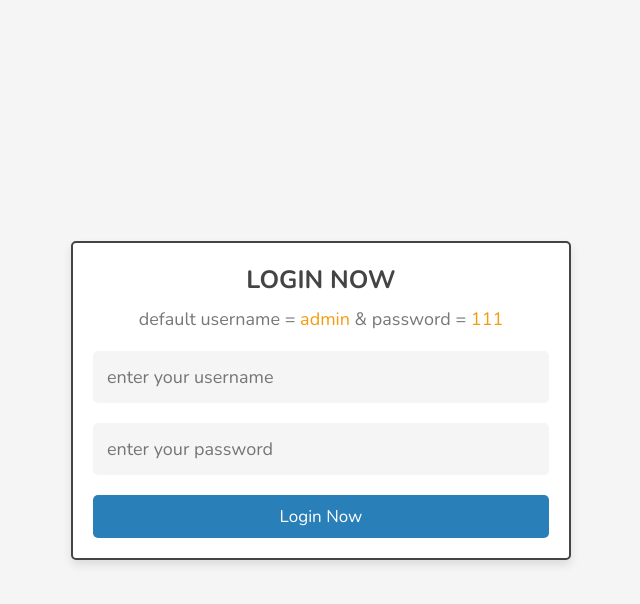
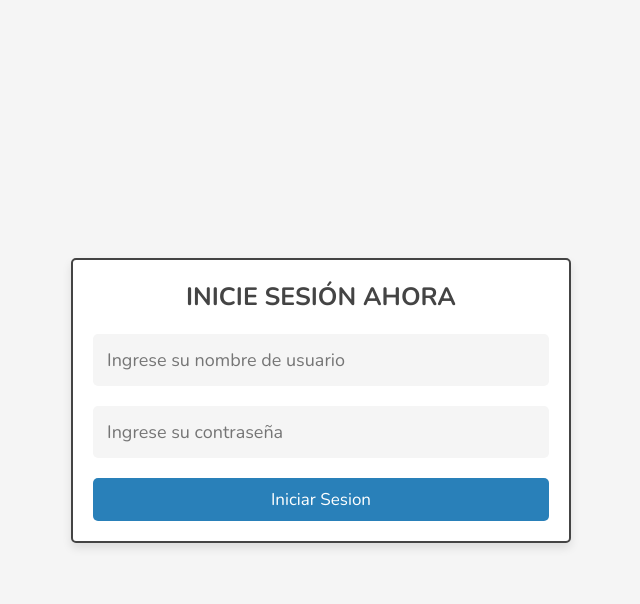
Before and after one commit to zammy-d/HappeFeet, a PHP site: page /admin/admin_login.php in a window 1280 px wide. Shown: the top 604 px of the page, without its empty margins (319-959 px from the left). Run offline with PHP 8.4, Linux system fonts and the light colour scheme; some libraries are stand-ins or nearby versions.

Commit message:
Se finaliza login admin

```diff
--- a/admin/admin_login.php
+++ b/admin/admin_login.php
@@ -57,11 +57,11 @@ if(isset($_POST['submit'])){
 <section class="form-container">
 
    <form action="" method="post">
-      <h3>login now</h3>
-      <p>default username = <span>admin</span> & password = <span>111</span></p>
-      <input type="text" name="name" required placeholder="enter your username" maxlength="20"  class="box" oninput="this.value = this.value.replace(/\s/g, '')">
-      <input type="password" name="pass" required placeholder="enter your password" maxlength="20"  class="box" oninput="this.value = this.value.replace(/\s/g, '')">
-      <input type="submit" value="login now" class="btn" name="submit">
+      <h3>Inicie sesión ahora</h3>
+      <!-- <p>default username = <span>admin</span> & password = <span>111</span></p> -->
+      <input type="text" name="name" required placeholder="Ingrese su nombre de usuario" maxlength="20"  class="box" oninput="this.value = this.value.replace(/\s/g, '')">
+      <input type="password" name="pass" required placeholder="Ingrese su contraseña" maxlength="20"  class="box" oninput="this.value = this.value.replace(/\s/g, '')">
+      <input type="submit" value="Iniciar sesion" class="btn" name="submit">
    </form>
 
 </section>
--- a/components/admin_header.php
+++ b/components/admin_header.php
@@ -38,12 +38,12 @@
             $fetch_profile = $select_profile->fetch(PDO::FETCH_ASSOC);
          ?>
          <p><?= $fetch_profile['name']; ?></p>
-         <a href="../admin/update_profile.php" class="btn">update profile</a>
+         <a href="../admin/update_profile.php" class="btn">actualiza tu perfil</a>
          <div class="flex-btn">
-            <a href="../admin/register_admin.php" class="option-btn">register</a>
+            <a href="../admin/register_admin.php" class="option-btn">Registrarse</a>
             <a href="../admin/admin_login.php" class="option-btn">login</a>
          </div>
-         <a href="../components/admin_logout.php" class="delete-btn" onclick="return confirm('logout from the website?');">logout</a>
+         <a href="../components/admin_logout.php" class="delete-btn" onclick="return confirm('logout from the website?');">cerrar sesion</a>
       </div>
 
    </section>
--- a/components/user_header.php
+++ b/components/user_header.php
@@ -18,10 +18,10 @@
       <a href="home.php" class="logo">HappyFeet<span>.</span></a>
 
       <nav class="navbar">
-         <a href="home.php">Inicio</a>
+         <a href="home.php">inicio</a>
          <a href="about.php">acerca de</a>
          <a href="orders.php">pedidos</a>
-         <a href="shop.php">Compra ahora</a>
+         <a href="shop.php">compra ahora</a>
          <a href="contact.php">contacto</a>
       </nav>
 
```
